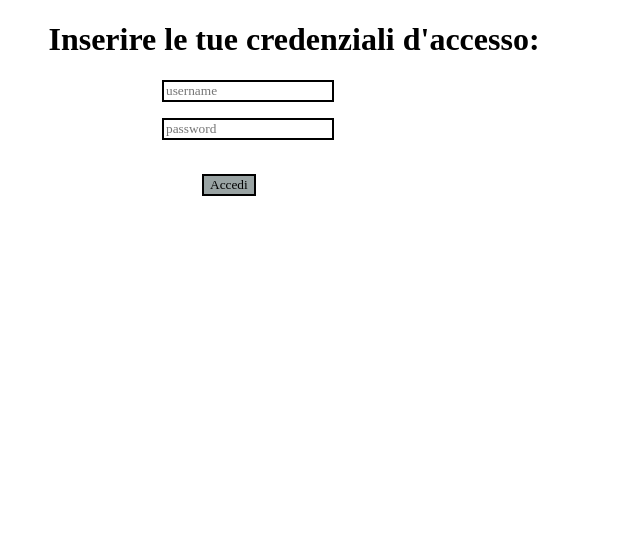
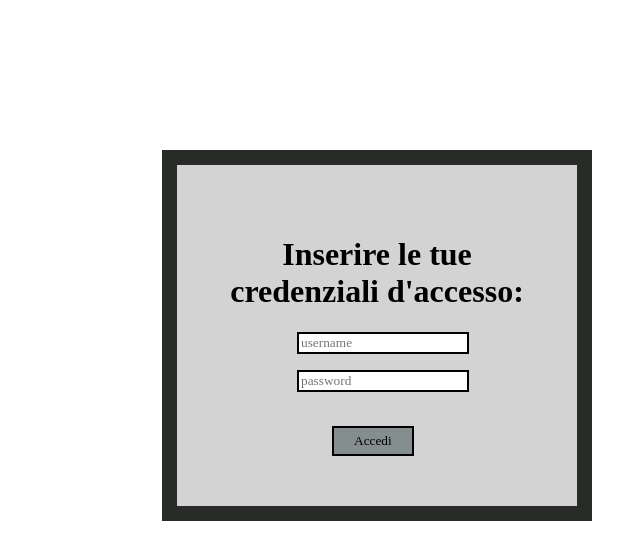
Before and after one commit to Matteosalvatori4/rubrica-telefonica-gruppo2, an Angular app in the folder rubrica-telefonica-client/: page /login-page in a window 1280 px wide. Shown: the top 560 px of the page, without its empty margins (346-986 px from the left). Built offline with nearby package versions, Linux system fonts and the light colour scheme.

Commit message:
Implementazione interfaccia grafica
implementazione grafica interfaccia utente

```diff
--- a/rubrica-telefonica-client/src/app/error-page/error-page.component.css
+++ b/rubrica-telefonica-client/src/app/error-page/error-page.component.css
@@ -0,0 +1,22 @@
+h1 {
+    font-family: "Lucida Handwriting", cursive;
+    color: crimson;
+}
+
+button {
+    margin-left: 105px;
+    background-color: rgba(67, 85, 85, 0.54);
+    border-color: rgb(0, 0, 0);
+    border-style: solid;
+    font-family: "Lucida Handwriting", cursive;
+    padding: 5px 20px;
+}
+
+div {
+    margin-left: 500px;
+    margin-top: 150px;
+    background-color: lightgrey;
+    width: 300px;
+    border: 15px solid rgb(41, 43, 41);
+    padding: 50px;
+}
--- a/rubrica-telefonica-client/src/app/error-page/error-page.component.html
+++ b/rubrica-telefonica-client/src/app/error-page/error-page.component.html
@@ -1,3 +1,5 @@
-<h1>PASSWORD ERRATA! Prego riprovare...</h1>
-<br>
-<button routerLink = "/login-page">riprovare</button>
+<div>
+    <h1 style="text-align:center;">PASSWORD ERRATA! Prego riprovare...</h1>
+    <br>
+    <button routerLink="/login-page"> Riprovare </button>
+</div>
--- a/rubrica-telefonica-client/src/app/login-page/login-page.component.css
+++ b/rubrica-telefonica-client/src/app/login-page/login-page.component.css
@@ -3,16 +3,26 @@ h1 {
 }
 
 button {
-    margin-left: 540px;
+    margin-left: 105px;
     background-color: rgba(67, 85, 85, 0.54);
     border-color: rgb(0, 0, 0);
     border-style: solid;
     font-family: "Lucida Handwriting", cursive;
+    padding: 5px 20px;
 }
 
 input {
-    margin-left: 500px;
-    font-family: "Lucida Handwriting", cursive;
+    margin-left: 70px;
+    font-family: "Times New Roman", cursive;
     border-color: rgb(0, 0, 0);
     border-style: solid;
 }
+
+div {
+    margin-left: 500px;
+    margin-top: 150px;
+    background-color: lightgrey;
+    width: 300px;
+    border: 15px solid rgb(41, 43, 41);
+    padding: 50px;
+}
--- a/rubrica-telefonica-client/src/app/login-page/login-page.component.html
+++ b/rubrica-telefonica-client/src/app/login-page/login-page.component.html
@@ -1,6 +1,8 @@
+<div>
     <h1 style="text-align:center;">Inserire le tue credenziali d'accesso:</h1>
     <input type="text" placeholder="username" [(ngModel)]="utente.username">
     <br>
     <p> <input type="password" placeholder="password" [(ngModel)]="utente.password"> </p>
     <br>
     <button (click)="login()"> Accedi </button>
+</div>
--- a/rubrica-telefonica-client/src/app/main-page/main-page.component.css
+++ b/rubrica-telefonica-client/src/app/main-page/main-page.component.css
@@ -0,0 +1,27 @@
+input {
+    margin-top: 10px;
+    background-color: rgba(67, 85, 85, 0.54);
+    border-color: rgb(0, 0, 0);
+    border-style: outset;
+    font-size: 12px;
+    font-family: "Lucida Handwriting", cursive;
+    border-width: 2px;
+}
+
+div {
+    margin-left: 350px;
+    margin-top: 150px;
+    background-color: lightgrey;
+    width: 300px;
+    border: 15px solid rgb(41, 43, 41);
+    padding: 150px;
+}
+
+button {
+    margin-left: 10px;
+    background-color: rgba(67, 85, 85, 0.54);
+    border-color: rgb(0, 0, 0);
+    border-style: solid;
+    font-family: "Lucida Handwriting", cursive;
+    padding: 5px 20px;
+}
--- a/rubrica-telefonica-client/src/app/main-page/main-page.component.html
+++ b/rubrica-telefonica-client/src/app/main-page/main-page.component.html
@@ -1,7 +1,11 @@
+<title>La tua Rubrica</title>
+<div>
     <p>
         Nome:
-    <input type="text" [(ngModel)]="contatto.nome"> Cognome:
-    <input type="text" [(ngModel)]="contatto.cognome"> Telefono:
+        <input type="text" [(ngModel)]="contatto.nome">
+        <br> Cognome:
+        <input type="text" [(ngModel)]="contatto.cognome">
+        <br> Telefono:
         <input type="text" [(ngModel)]="contatto.numero">
     </p>
     <p>
@@ -11,3 +15,4 @@
         <button routerLink="/search-page">Ricerca</button>
     </p>
     <app-table-rubrica (cancella)="rimuovi($event)"></app-table-rubrica>
+</div>
--- a/rubrica-telefonica-client/src/app/table-rubrica/table-rubrica.component.css
+++ b/rubrica-telefonica-client/src/app/table-rubrica/table-rubrica.component.css
@@ -0,0 +1,7 @@
+table,
+th,
+td {
+    font-family: "Lucida Handwriting", cursive;
+    border: 1px solid black;
+    background-color: lightgrey;
+}
```
Lines whose indentation alone changed are shown as unchanged.
